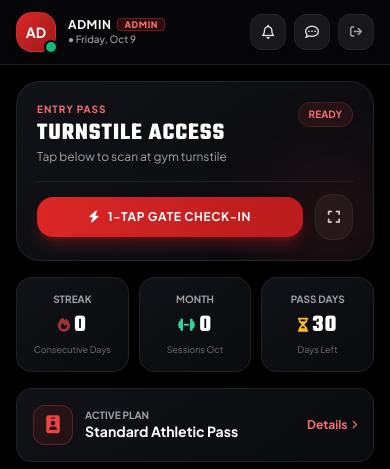
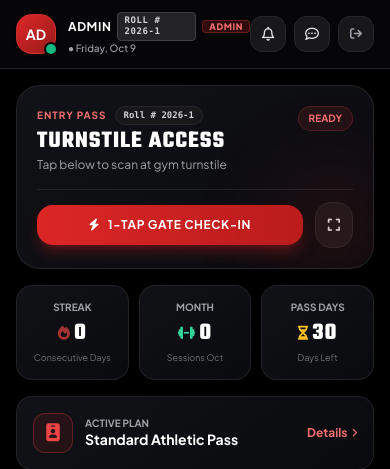
Before and after one commit to moeezahmad-tech/gymflow, a PHP site: page /app/index.php in a window 390 px wide. Shown: the top 469 px of the page. Run offline with PHP 8.4, Linux system fonts and the light colour scheme; a user stored in the database is signed in; data comes from the database, SQL or seed files in the repository; data that the repository does not hold is empty; some libraries are stand-ins or nearby versions.

Commit message:
Display member Roll Numbers prominently on mobile app and web dashboards

```diff
--- a/app/index.php
+++ b/app/index.php
@@ -75,6 +75,7 @@ if ($isAuth) {
     ");
     $memberQuery->execute([':uid' => $userId]);
     $memberData = $memberQuery->fetch() ?: [];
+    $memberCode = $memberData['member_code'] ?? ($currentUser['member_code'] ?? (date('Y') . '-' . $userId));
 
     // 2. Today's Check-in Status
     $todayStmt = $db->prepare("SELECT check_in_time FROM attendance WHERE user_id = :uid AND DATE(check_in_time) = CURDATE() ORDER BY id DESC LIMIT 1");
@@ -352,6 +353,7 @@ if ($isAuth) {
                 <div>
                     <h2 class="text-xs font-bold text-white uppercase tracking-wider leading-tight flex items-center gap-1.5">
                         <span><?= htmlspecialchars(explode(' ', $currentUser['name'])[0] ?? 'Athlete') ?></span>
+                        <span class="px-1.5 py-0.5 rounded bg-zinc-800/90 border border-zinc-700 text-zinc-300 font-mono text-[9px] font-bold">Roll # <?= htmlspecialchars($memberCode) ?></span>
                         <?php if ($isAdmin): ?>
                             <span class="px-1.5 py-0.2 rounded bg-red-600/20 text-red-400 text-[9px] font-extrabold border border-red-500/30">ADMIN</span>
                         <?php endif; ?>
@@ -392,7 +394,10 @@ if ($isAuth) {
 
                     <div class="flex items-start justify-between">
                         <div>
-                            <span class="text-[10px] font-bold uppercase tracking-widest text-red-400 block mb-1">Entry Pass</span>
+                            <div class="flex items-center gap-2 mb-1">
+                                <span class="text-[10px] font-bold uppercase tracking-widest text-red-400">Entry Pass</span>
+                                <span class="px-2 py-0.5 rounded-full bg-zinc-900 border border-zinc-800 text-zinc-300 text-[9px] font-mono font-bold">Roll # <?= htmlspecialchars($memberCode) ?></span>
+                            </div>
                             <h3 class="font-heading text-2xl font-bold uppercase text-white leading-none">Turnstile Access</h3>
                             <p class="text-xs text-zinc-400 mt-1">Tap below to scan at gym turnstile</p>
                         </div>
@@ -578,8 +583,8 @@ if ($isAuth) {
 
                     <div class="bg-zinc-900/90 rounded-2xl p-3 border border-zinc-800 max-w-xs mx-auto text-left flex items-center justify-between">
                         <div>
-                            <span class="text-[9px] uppercase font-bold text-zinc-500 block">Member ID</span>
-                            <span class="text-xs font-bold font-mono text-zinc-200">GF-<?= str_pad((string)$userId, 5, '0', STR_PAD_LEFT) ?></span>
+                            <span class="text-[9px] uppercase font-bold text-zinc-500 block">Roll Number</span>
+                            <span class="text-xs font-bold font-mono text-zinc-200"><?= htmlspecialchars($memberCode) ?></span>
                         </div>
                         <div>
                             <span class="text-[9px] uppercase font-bold text-zinc-500 block">Status</span>
@@ -633,6 +638,11 @@ if ($isAuth) {
                     </div>
 
                     <div class="mt-3 p-3 rounded-2xl bg-zinc-900 border border-zinc-800 flex justify-between items-center text-xs">
+                        <span class="text-zinc-400">Roll Number:</span>
+                        <span class="font-mono font-bold text-red-400"><?= htmlspecialchars($memberCode) ?></span>
+                    </div>
+
+                    <div class="mt-2 p-3 rounded-2xl bg-zinc-900 border border-zinc-800 flex justify-between items-center text-xs">
                         <span class="text-zinc-400">Valid Until:</span>
                         <span class="font-bold text-white"><?= !empty($memberData['end_date']) ? date('M d, Y', strtotime($memberData['end_date'])) : 'Rolling Active' ?></span>
                     </div>
@@ -672,6 +682,10 @@ if ($isAuth) {
                     <h3 class="font-heading text-2xl font-bold uppercase text-white"><?= htmlspecialchars($currentUser['name'] ?? 'Member') ?></h3>
                     <p class="text-xs text-zinc-400"><?= htmlspecialchars($currentUser['email'] ?? '') ?></p>
                     <p class="text-[11px] text-zinc-500 mt-0.5"><?= htmlspecialchars($currentUser['phone'] ?? '+92 300 1234567') ?></p>
+                    <div class="inline-flex items-center gap-1.5 px-3 py-1 rounded-full bg-zinc-900 border border-zinc-800 text-zinc-300 font-mono text-xs font-bold mt-2">
+                        <span class="text-zinc-500 text-[10px]">ROLL #:</span>
+                        <span class="text-red-400"><?= htmlspecialchars($memberCode) ?></span>
+                    </div>
                 </div>
 
                 <div class="glass-card rounded-3xl p-4 border border-zinc-800/80 space-y-1 divide-y divide-zinc-800/60">
--- a/user/index.php
+++ b/user/index.php
@@ -239,7 +239,9 @@ require_once __DIR__ . '/../components/header.php';
                         <span class="px-2.5 py-0.5 rounded-full bg-red-600/20 border border-red-500/30 text-red-400 text-[10px] font-bold uppercase tracking-wider">
                             <?= htmlspecialchars($planName) ?>
                         </span>
-                        <span class="text-xs text-zinc-500">ID: <?= htmlspecialchars($memberCode) ?></span>
+                        <span class="px-2.5 py-0.5 rounded-full bg-zinc-900 border border-zinc-700 text-zinc-200 font-mono text-[11px] font-bold">
+                            Roll #: <?= htmlspecialchars($memberCode) ?>
+                        </span>
                     </div>
                     <h1 class="font-heading text-3xl sm:text-4xl font-bold text-white uppercase mt-1 leading-tight">
                         Welcome, <span class="text-red-500"><?= htmlspecialchars($user['name']) ?></span>!
```
